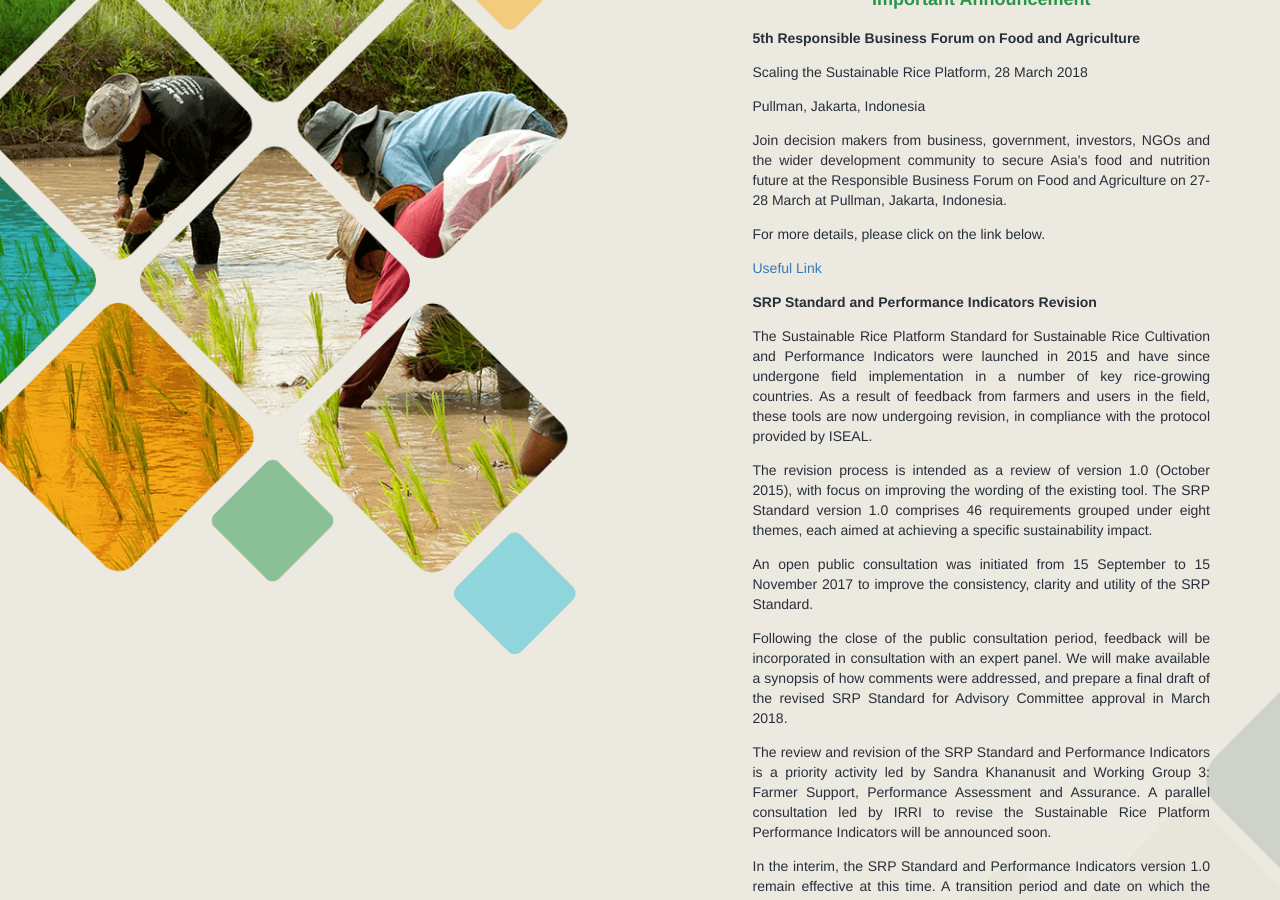
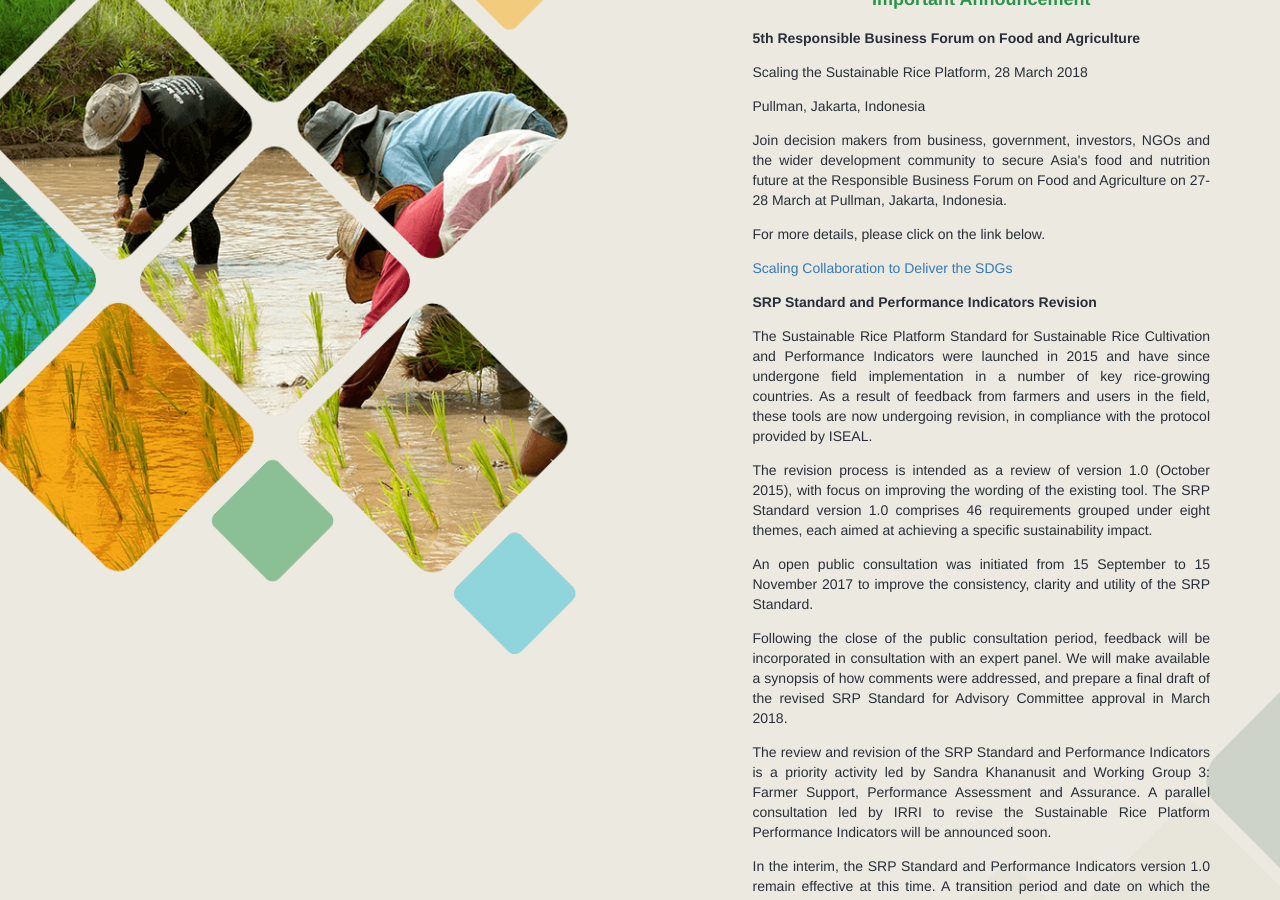
Before and after one commit to sustainablericeplatform/sustainablericeplatform.github.io, a Jekyll site: the page built from index.html, in a window 1280 px wide and 900 px high, scrolled down 489 px. Built offline with Jekyll 4.4.1, drawn with Linux system fonts in a browser that asks for light colours.

Commit message:
Update index.html

```diff
--- a/index.html
+++ b/index.html
@@ -27,7 +27,7 @@
                 <p>Pullman, Jakarta, Indonesia</p>
                 <p>Join decision makers from business, government, investors, NGOs and the wider development community to secure Asia's food and nutrition future at the Responsible Business Forum on Food and Agriculture on 27-28 March at Pullman, Jakarta, Indonesia.</p>
                 <p>For more details, please click on the link below.</p>
-                <p><a href="http://www.responsiblebusiness.com/forum/responsible-business-forum-on-food-and-agriculture-2018/type/agenda/" target="_blank">Useful Link</a></p>
+                <p><a href="http://www.responsiblebusiness.com/forum/responsible-business-forum-on-food-and-agriculture-2018/type/agenda/" target="_blank">Scaling Collaboration to Deliver the SDGs</a></p>
                 <p><strong>SRP Standard and Performance Indicators Revision</strong></p>
                 <p>The Sustainable Rice Platform Standard for Sustainable Rice Cultivation and Performance Indicators were launched in 2015 and have since undergone field implementation in a number of key rice-growing countries. As a result of feedback from farmers and users in the field, these tools are now undergoing revision, in compliance with the protocol provided by ISEAL.</p>
                 <p>The revision process is intended as a review of version 1.0 (October 2015), with focus on improving the wording of the existing tool. The SRP Standard version 1.0 comprises 46 requirements grouped under eight themes, each aimed at achieving a specific sustainability impact.</p>
```
